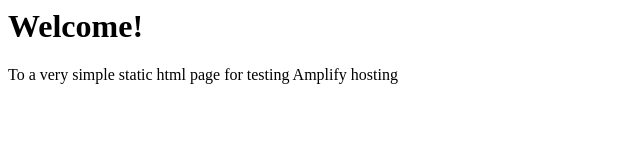
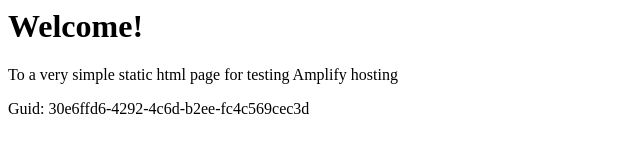
Before and after one commit to aws-aemilia-arn/Github-PR-Commit-Integration-Test-DoNotTouch-GitH-MJCD6L4M-v1-preprod-eu-north-1, a website: page src/index.html in a window 1280 px wide. Shown: the whole page, without its empty margins (0-640 px from the left). Drawn offline with Linux system fonts and the light colour scheme.

Commit message:
commit from integ tests

```diff
--- a/src/index.html
+++ b/src/index.html
@@ -1,3 +1,5 @@
+
+
 <html lang="en">
 
 <head>
@@ -10,6 +12,6 @@
 <body>
     <h1>Welcome!</h1>
     <p>To a very simple static html page for testing Amplify hosting</p>
-</body>
+    <p>Guid: 30e6ffd6-4292-4c6d-b2ee-fc4c569cec3d</p></body>
 
 </html>
```
